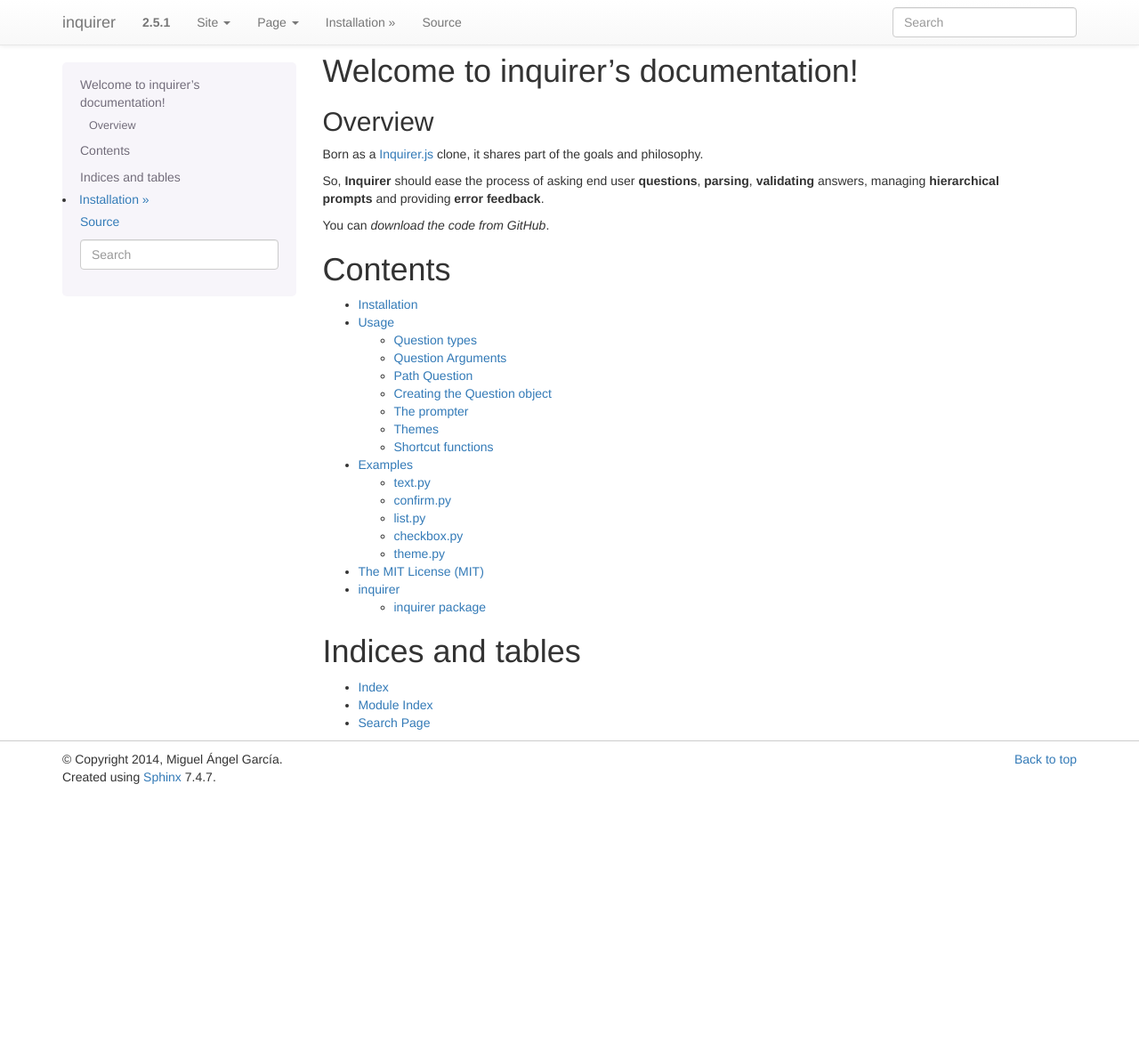
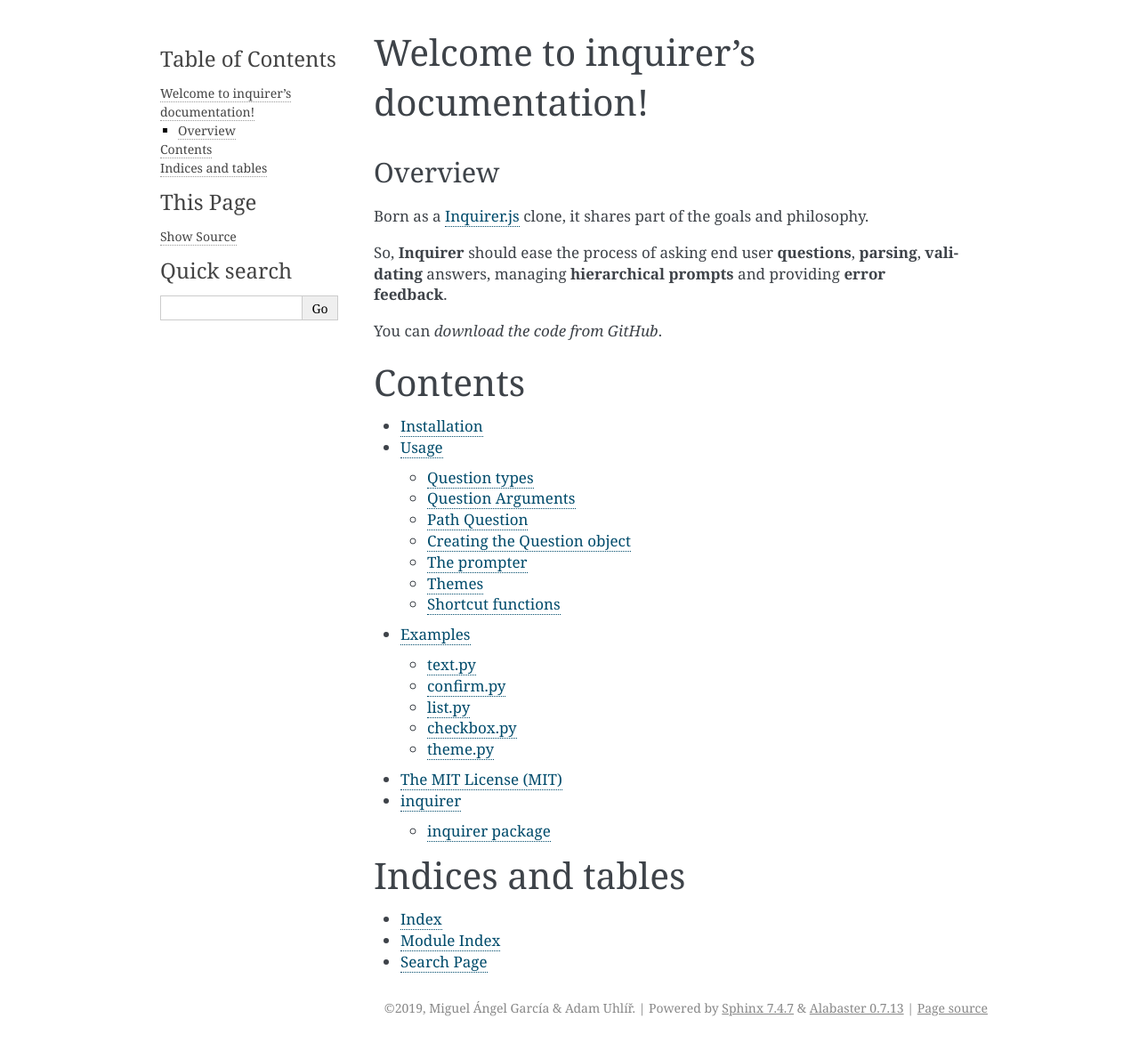
Before and after one commit to magmax/python-inquirer, a Sphinx documentation site: the page built from docs/source/index.rst, in a window 1280 px wide and 1172 px high. Shown: the whole window at 89% size. Built offline with Sphinx 7.4.7, drawn with Linux system fonts in a browser that asks for light colours; pages that are not in the unit, such as notebooks, are missing from menus.

Commit message:
Adapting Sphinx for GH Pages

```diff
--- a/docs/source/conf.py
+++ b/docs/source/conf.py
@@ -12,21 +12,10 @@
 # All configuration values have a default; values that are commented out
 # serve to show the default.
 
-import sys
-import os
-try:
-    import sphinx_bootstrap_theme
-except ImportError:
-    sphinx_bootstrap_theme = None
-
 # If extensions (or modules to document with autodoc) are in another directory,
 # add these directories to sys.path here. If the directory is relative to the
 # documentation root, use os.path.abspath to make it absolute, like shown here.
-#sys.path.insert(0, os.path.abspath('.'))
-#sys.path.insert(0, os.path.abspath('../../inquirer'))
-#sys.path.insert(0, os.path.abspath('.'))
 
-print sys.path
 
 # -- General configuration ------------------------------------------------
 
@@ -56,7 +45,7 @@
 
 # General information about the project.
 project = u'inquirer'
-copyright = u'2014, Miguel Ángel García'
+copyright = u'2019, Miguel Ángel García & Adam Uhlíř'
 
 # The version info for the project you're documenting, acts as replacement for
 # |version| and |release|, also used in various other places throughout the
@@ -114,7 +103,7 @@
 
 # The theme to use for HTML and HTML Help pages.  See the documentation for
 # a list of builtin themes.
-html_theme = 'bootstrap' if sphinx_bootstrap_theme else 'default'
+html_theme = 'alabaster'
 
 # Theme options are theme-specific and customize the look and feel of a theme
 # further.  For a list of options available for each theme, see the
@@ -123,8 +112,6 @@
 
 # Add any paths that contain custom themes here, relative to this directory.
 #html_theme_path = []
-if sphinx_bootstrap_theme:
-    html_theme_path = sphinx_bootstrap_theme.get_html_theme_path()
 
 # The name for this set of Sphinx documents.  If None, it defaults to
 # "<project> v<release> documentation".
--- a/requirements-doc.txt
+++ b/requirements-doc.txt
@@ -1,2 +1 @@
 sphinx
-sphinx-bootstrap-theme
```
